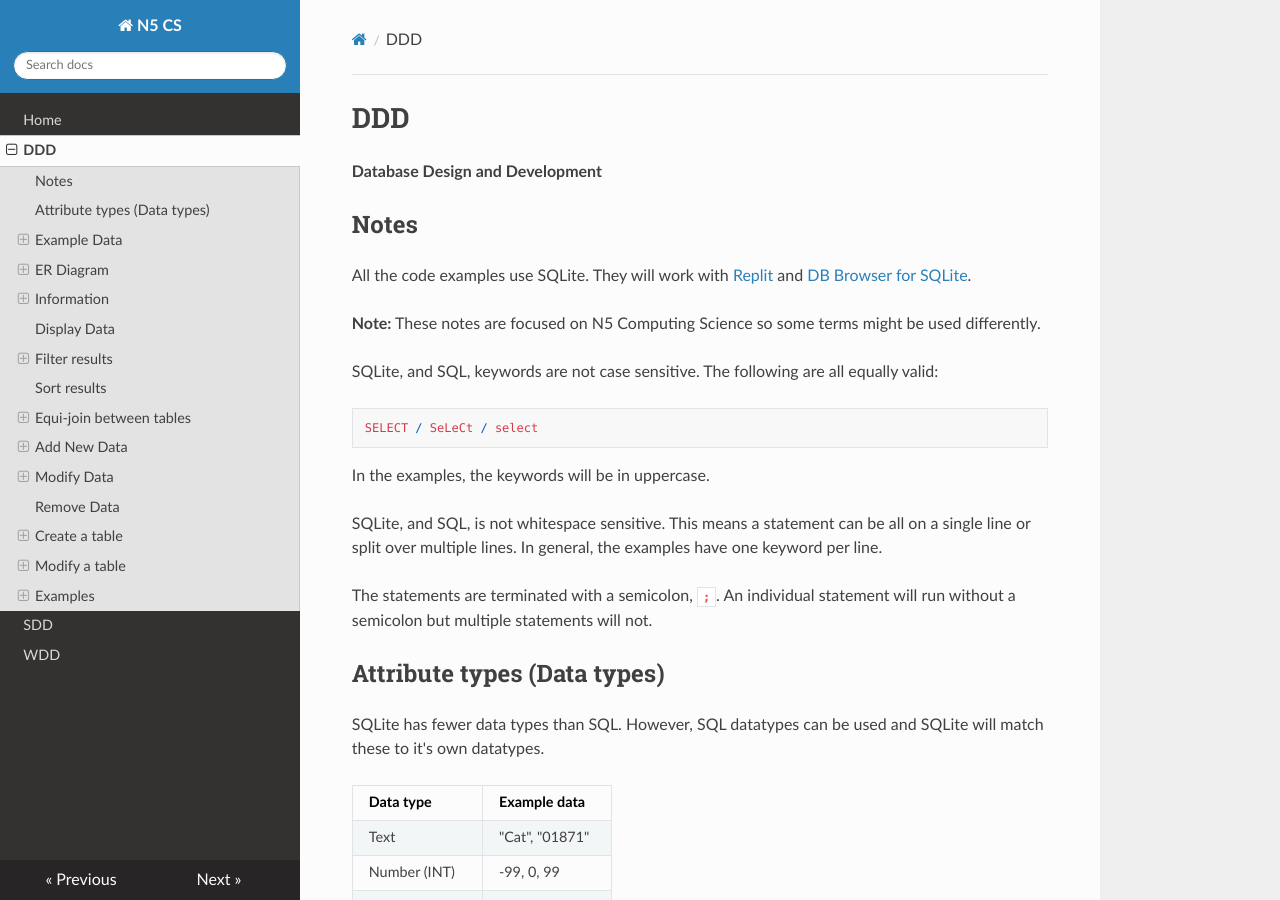
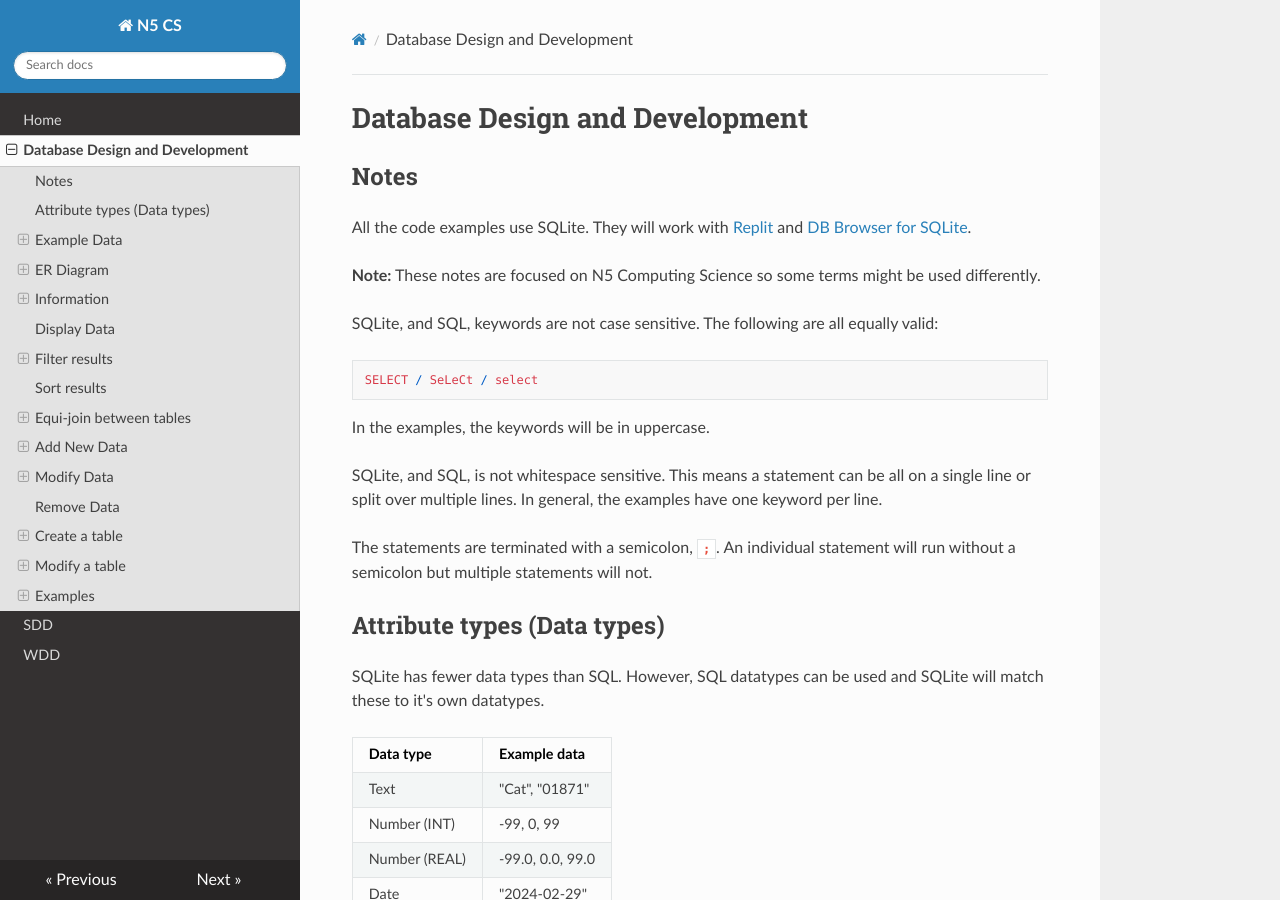
Before and after one commit to MrFriendCS/N5-CS, an MkDocs documentation site: the page built from docs/N5-CS-DDD.md, in a window 1280 px wide and 900 px high. Built offline with MkDocs 1.6.1, drawn with Linux system fonts in a browser that asks for light colours; nearby versions of some CDN libraries.

Commit message:
docs/N5-CS-DDD.md updated from https://stackedit.io/

```diff
--- a/docs/N5-CS-DDD.md
+++ b/docs/N5-CS-DDD.md
@@ -1,6 +1,4 @@
-# DDD
-
-**Database Design and Development**
+# Database Design and Development
 
 ## Notes
 
```
Also changed, not shown: other parts of docs/N5-CS-DDD.md (+3 -0 lines).
